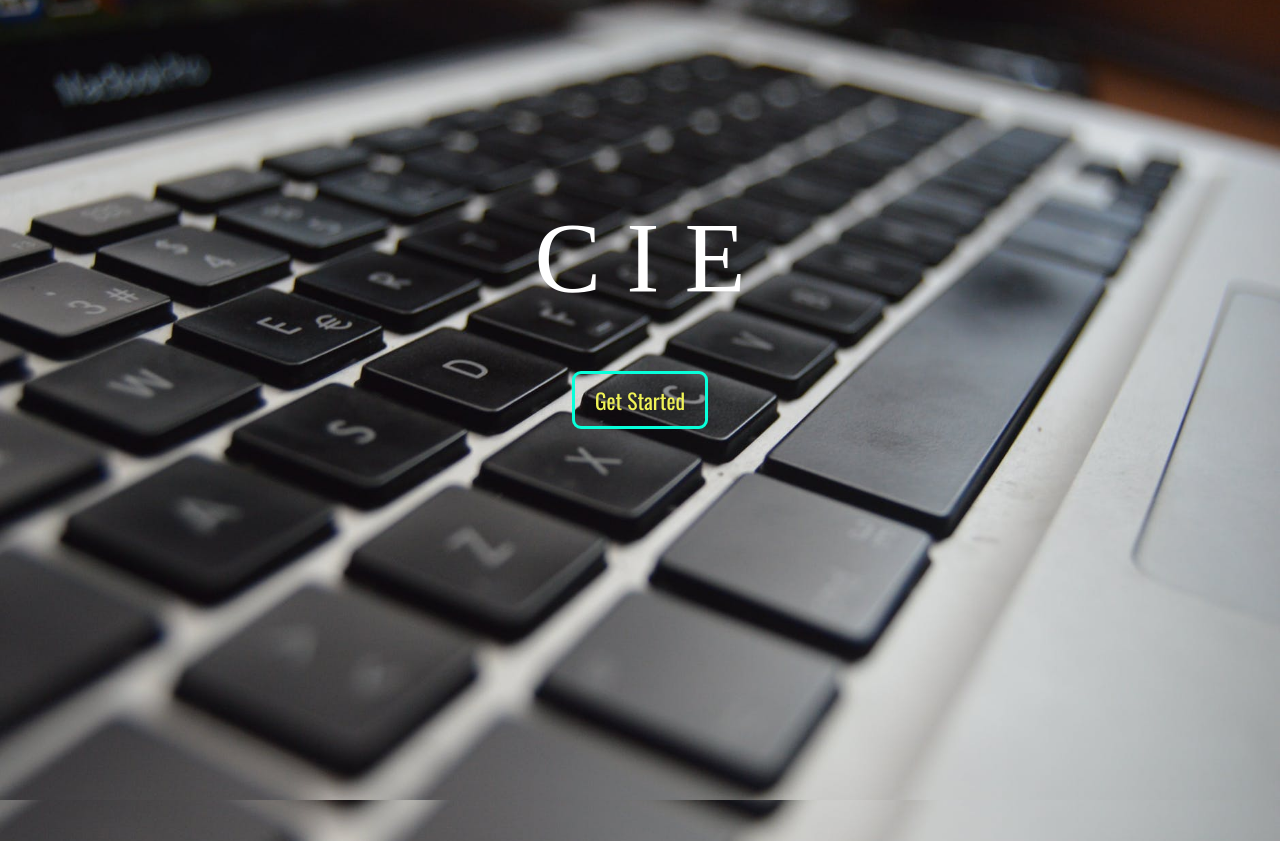
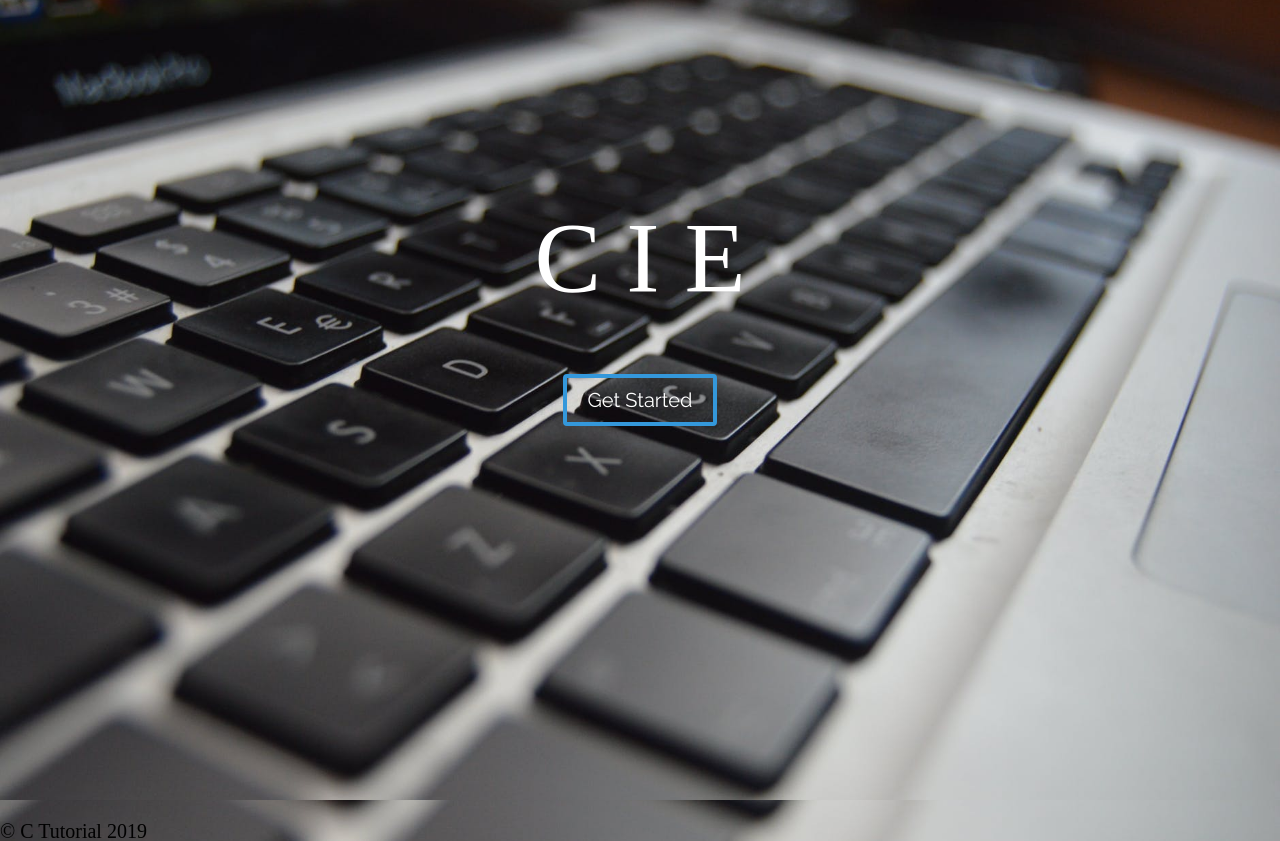
Before and after one commit to Sagar-T/C, a PHP site: page / in a window 1280 px wide. Shown: the top 841 px of the page. Run offline with PHP 8.4, Linux system fonts and the light colour scheme; some libraries are stand-ins or nearby versions.

Commit message:
Add files via upload

```diff
--- a/assets/css/greetings.css
+++ b/assets/css/greetings.css
@@ -34,14 +34,15 @@
 	font-size:500%;
 	}
 .btn{
-	border-radius:9px;
+	border-radius:4px;
 	font-family:'Oswald',sans-serif;
 	color:#F0F356;
 	font-size:135%;
 	padding:10px 20px;
-	border:solid #08FFDA 3px;
+	border:solid #08FFDA 5px;
 	text-decoration:none;
 }
+/*
 .btn:hover
 {
 		color:#fff;
@@ -64,4 +65,44 @@
 {font-size:100%;
 	line-height160%;
 }
+}*/
+.btn{
+  border: 4px solid #3498db;
+  background: none;
+  padding: 10px 20px;
+  font-size: 20px;
+  font-family: "Raleway";
+  cursor: pointer;
+  margin: 10px;
+  transition: 0.8s;
+  position: relative;
+  overflow: hidden;
 }
+
+.btngo{
+  color: #fff;
+}
+.btngo:hover{
+  color: #3498db;
+}
+.btn::before{
+  content: "♥";
+  position: absolute;
+  left: 0;
+  width: 100%;
+  height: 0%;
+  background: #3498db;
+  z-index: -1;
+  transition: 0.8s;
+}
+.btngo::before{
+  bottom: 0;
+
+  border-radius: 10% 10% 0 0;
+}
+.btngo::before{
+  height: 0%;
+}
+.btngo:hover::before{
+  height: 109%;
+}
```
